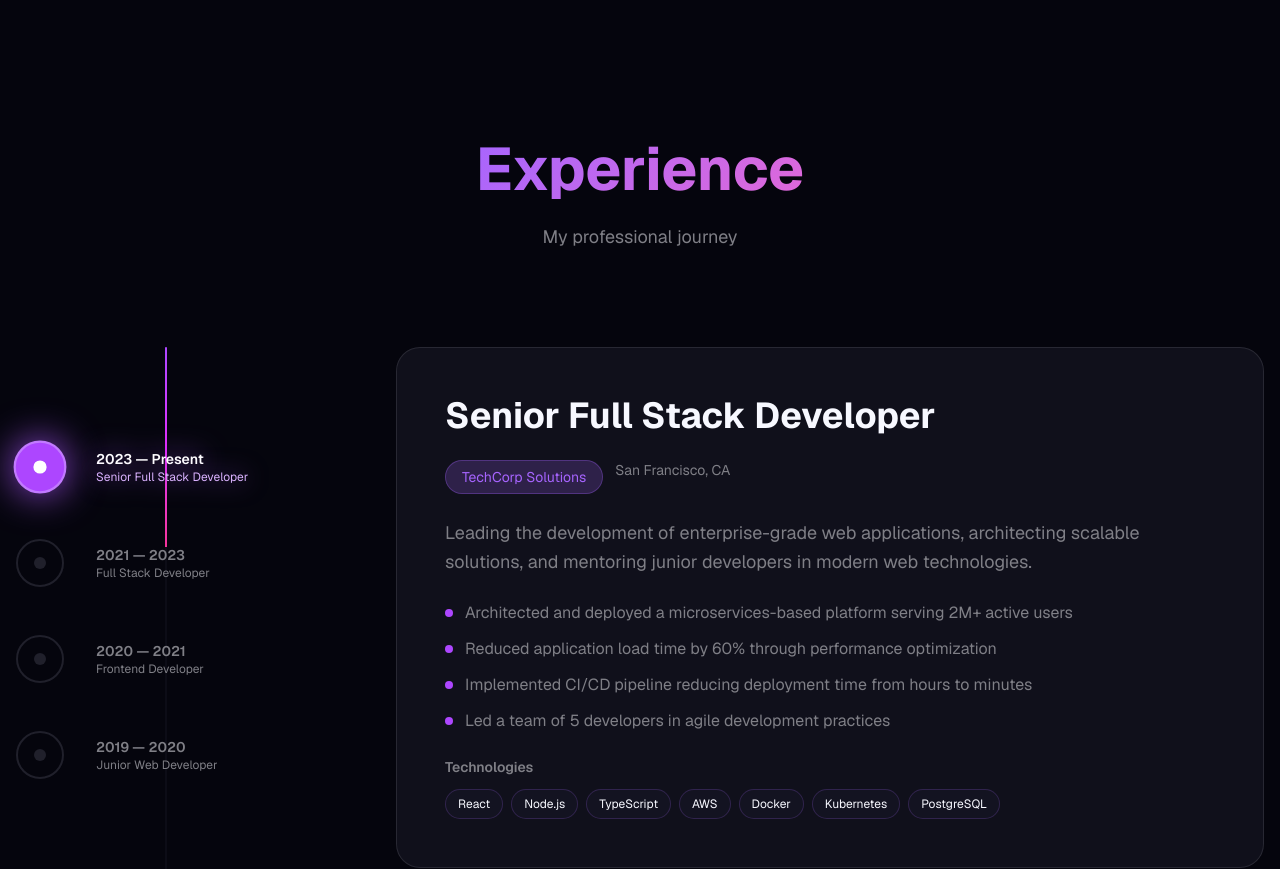
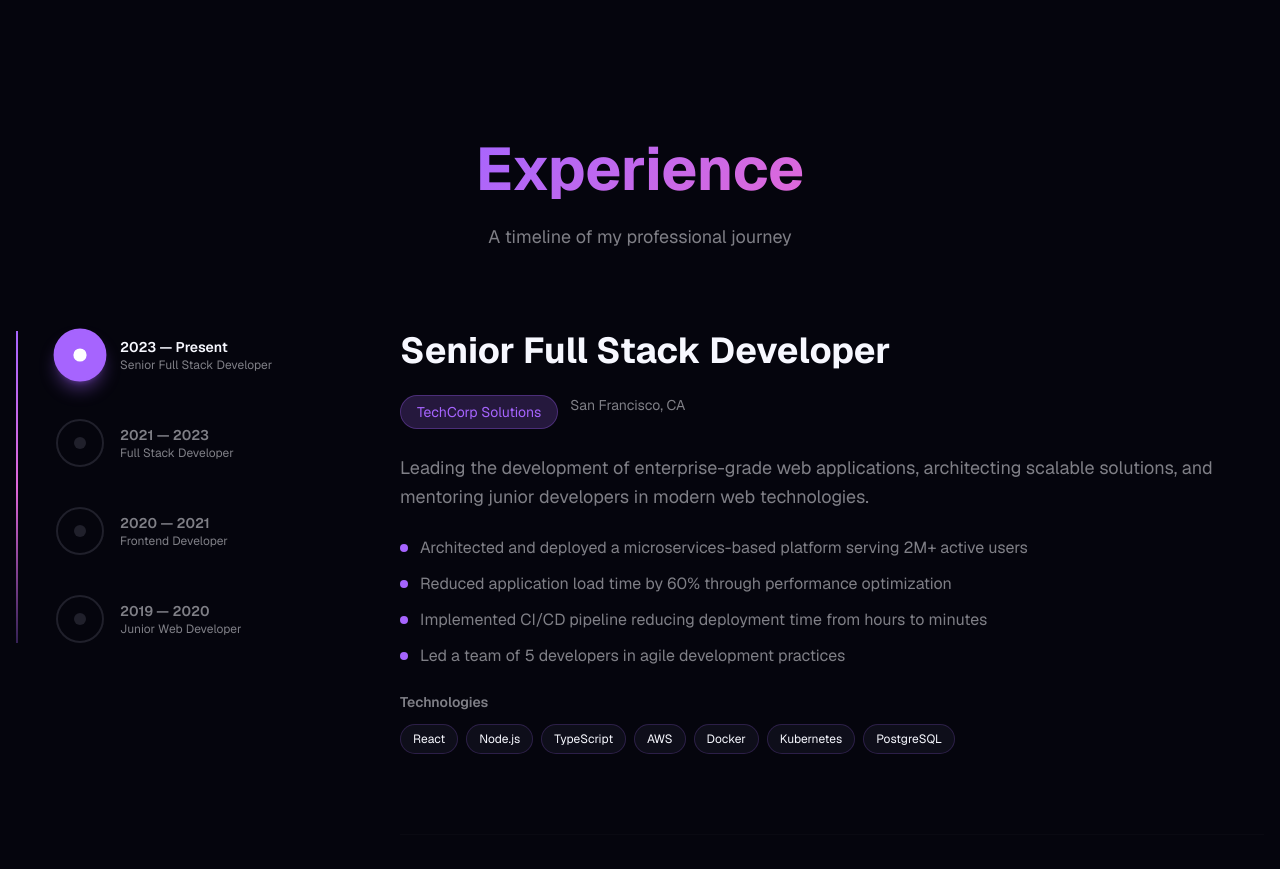
Before and after one commit to RevanthPasham/Revanth, a Next.js app: page / in a window 1280 px wide. Shown: the part 3020-3889 px from the top of the page. Built offline with nearby package versions, Linux system fonts and the light colour scheme.

Commit message:
still expreince page

```diff
--- a/components/experience.jsx
+++ b/components/experience.jsx
@@ -5,20 +5,22 @@ import { experienceData } from "@/data/experience"
 
 export default function Experience() {
   const [activeIndex, setActiveIndex] = useState(0)
+  const sectionRef = useRef(null)
   const itemRefs = useRef([])
 
-  /* Intersection Observer */
+  // Sync timeline with scroll (UNCHANGED)
   useEffect(() => {
     const observer = new IntersectionObserver(
       (entries) => {
         entries.forEach((entry) => {
           if (entry.isIntersecting) {
-            setActiveIndex(Number(entry.target.dataset.index))
+            const index = Number(entry.target.dataset.index)
+            setActiveIndex(index)
           }
         })
       },
       {
-        rootMargin: "-45% 0px -45% 0px",
+        rootMargin: "-40% 0px -40% 0px",
         threshold: 0.1,
       }
     )
@@ -35,48 +37,45 @@ export default function Experience() {
   }
 
   return (
-    <section id="experience" className="relative py-32 px-4">
-      <div className="max-w-7xl mx-auto">
+    <section
+      id="experience"
+      ref={sectionRef}
+      className="relative py-32 px-4"
+    >
+      <div className="container mx-auto max-w-7xl">
+
         {/* HEADER */}
-        <div className="text-center mb-24">
+        <div className="text-center mb-20">
           <h2 className="text-4xl md:text-6xl font-bold mb-6">
             <span className="gradient-text">Experience</span>
           </h2>
           <p className="text-muted-foreground max-w-2xl mx-auto text-lg">
-            My professional journey
+            A timeline of my professional journey
           </p>
         </div>
 
-        <div className="grid md:grid-cols-[300px_1fr] gap-20">
+        <div className="grid md:grid-cols-[320px_1fr] gap-16 items-start">
+
           {/* LEFT TIMELINE */}
-          <div className="relative">
-            {/* FULL SCREEN LINE */}
-            <div className="sticky top-0 h-screen flex justify-center">
-              <div className="relative w-[2px] bg-muted/30 rounded-full overflow-hidden">
-                {/* ACTIVE LINE */}
-                <div
-                  className="absolute top-0 left-0 w-full bg-gradient-to-b from-purple-500 via-fuchsia-500 to-pink-500 transition-all duration-500"
-                  style={{
-                    height: `${((activeIndex + 1) / experienceData.length) * 100}%`,
-                  }}
-                />
-              </div>
+          <div className="sticky top-32 hidden md:block">
+            <div className="relative pl-10">
 
-              {/* DOTS */}
-              <div className="absolute top-0 left-1/2 -translate-x-1/2 w-full">
-                <div className="space-y-12 pt-24">
+              {/* LINE — TOUCHES SCREEN SIDE */}
+              <div className="absolute left-0 top-0 bottom-0 w-[2px] bg-gradient-to-b from-primary via-accent to-primary/30" />
+
+              <div className="space-y-10">
                 {experienceData.map((exp, index) => (
                   <button
                     key={index}
                     onClick={() => scrollToItem(index)}
-                      className="flex items-center gap-6 text-left group w-full"
+                    className="flex items-center gap-4 text-left group w-full"
                   >
-                      {/* DOT (PERFECTLY CENTERED) */}
+                    {/* DOT */}
                     <div
-                        className={`relative z-10 w-12 h-12 rounded-full border-2 flex items-center justify-center transition-all duration-500 ${
+                      className={`w-12 h-12 rounded-full border-2 flex items-center justify-center transition-all duration-300 ${
                         activeIndex === index
-                            ? "border-purple-400 bg-purple-500 shadow-[0_0_35px_rgba(168,85,247,0.9)] scale-110"
-                            : "border-muted bg-background"
+                          ? "bg-primary border-primary scale-110 shadow-lg shadow-primary/40"
+                          : "border-muted bg-background group-hover:border-primary/60"
                       }`}
                     >
                       <div
@@ -86,24 +85,18 @@ export default function Experience() {
                       />
                     </div>
 
-                      {/* TEXT */}
-                      <div className="pl-2">
+                    {/* LEFT TEXT */}
+                    <div>
                       <p
-                          className={`text-sm font-semibold transition-all duration-500 ${
+                        className={`text-sm font-semibold ${
                           activeIndex === index
-                              ? "text-white drop-shadow-[0_0_14px_rgba(168,85,247,0.9)]"
+                            ? "text-foreground"
                             : "text-muted-foreground"
                         }`}
                       >
                         {exp.date}
                       </p>
-                        <p
-                          className={`text-xs transition-all duration-500 ${
-                            activeIndex === index
-                              ? "text-purple-300 drop-shadow-[0_0_12px_rgba(168,85,247,0.7)]"
-                              : "text-muted-foreground"
-                          }`}
-                        >
+                      <p className="text-xs text-muted-foreground">
                         {exp.role}
                       </p>
                     </div>
@@ -112,9 +105,8 @@ export default function Experience() {
               </div>
             </div>
           </div>
-          </div>
 
-          {/* RIGHT CONTENT */}
+          {/* RIGHT CONTENT — NO BOX */}
           <div className="space-y-32">
             {experienceData.map((exp, index) => (
               <div
@@ -123,7 +115,8 @@ export default function Experience() {
                 data-index={index}
                 className="scroll-mt-40"
               >
-                <div className="glass rounded-3xl p-8 md:p-12 space-y-6">
+                <div className="space-y-6 pb-20 border-b border-muted/20">
+
                   <h3 className="text-3xl md:text-4xl font-bold">
                     {exp.role}
                   </h3>
@@ -143,8 +136,11 @@ export default function Experience() {
 
                   <ul className="space-y-3">
                     {exp.achievements.map((item, i) => (
-                      <li key={i} className="flex gap-3 text-muted-foreground">
-                        <span className="w-2 h-2 bg-purple-500 rounded-full mt-2" />
+                      <li
+                        key={i}
+                        className="flex gap-3 text-muted-foreground"
+                      >
+                        <span className="w-2 h-2 bg-primary rounded-full mt-2" />
                         {item}
                       </li>
                     ))}
@@ -165,10 +161,12 @@ export default function Experience() {
                       ))}
                     </div>
                   </div>
+
                 </div>
               </div>
             ))}
           </div>
+
         </div>
       </div>
     </section>
```
Lines whose indentation alone changed are shown as unchanged.
